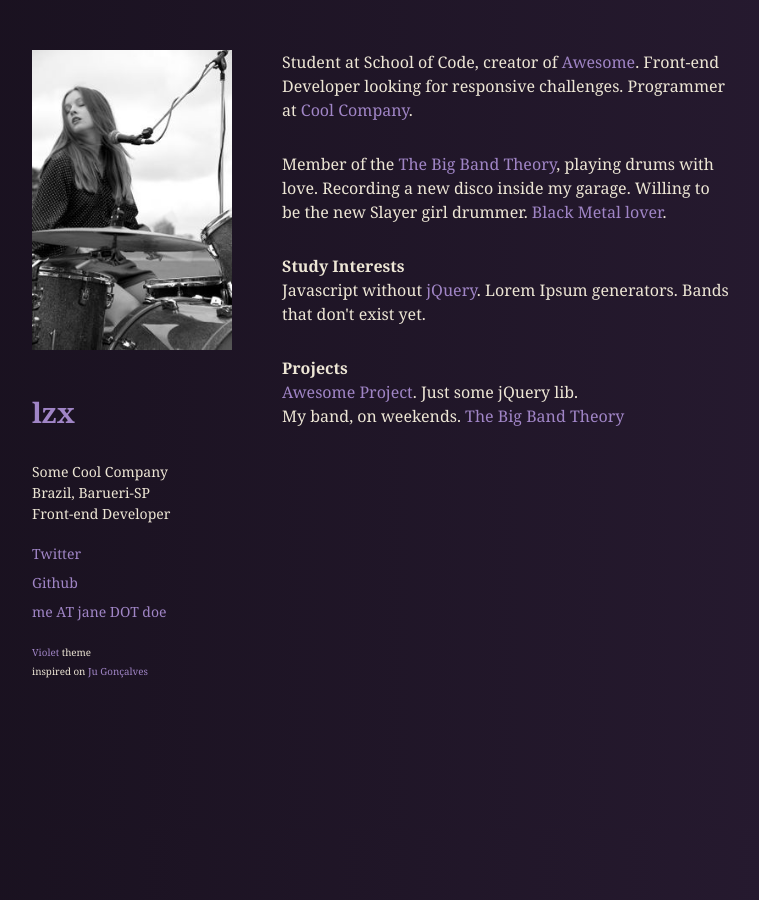
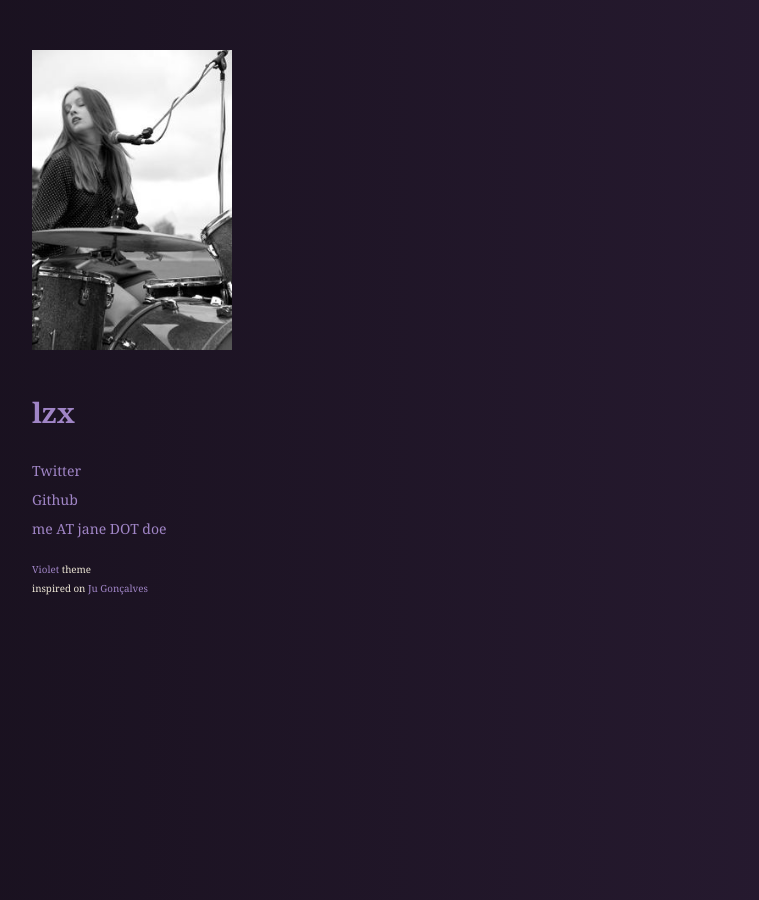
Before and after one commit to cookieli/blog, a Jekyll site: the page built from index.html, in a window 1280 px wide. Shown: the whole page, without its empty margins (68-827 px from the left). Built offline with Jekyll 4.4.1, drawn with Linux system fonts in a browser that asks for light colours.

Commit message:
change index.html

```diff
--- a/_config.yml
+++ b/_config.yml
@@ -12,10 +12,10 @@ url: http://lzx.github.io
 # if you don't have any of social below, comment the line
 # facebook: myfacebook
 # twitter: mytwitter
-github: https://github.com/cookieli
+github: cookieli
 email: coder.lzx.dev@gmail.com
 
-#gems:
-#  - jekyll-seo-tag
+gems:
+  - jekyll-seo-tag
 
 exclude: [README.md, Gemfile, Gemfile.lock, _site, Rakefile, travis.sh, vendor]
--- a/index.html
+++ b/index.html
@@ -8,12 +8,6 @@ title: Home
   <h1>
     <strong><a href="./">{{ site.name }}</a></strong>
   </h1>
-
-  <p>
-    Some Cool Company</br>
-    Brazil, Barueri-SP</br>
-    Front-end Developer
-  </p>
 
   <nav>
     <ul>
@@ -30,22 +24,4 @@ title: Home
 </header>
 
 <section class="content">
-  <p>
-    Student at School of Code, creator of <a href="http://aweso.me/">Awesome</a>. Front-end Developer looking for responsive challenges. Programmer at <a href="https://google.com/search?q=cool+company">Cool Company</a>.
-  </p>
-
-  <p>
-    Member of the <a href="https://google.com/search?q=big+bang+theory+show">The Big Band Theory</a>, playing drums with love. Recording a new disco inside my garage. Willing to be the new Slayer girl drummer. <a href="https://google.com/search?q=black+metal">Black Metal lover</a>.
-  </p>
-
-  <p>
-    <strong>Study Interests</strong></br>
-    Javascript without <a href="http://vanilla-js.com/">jQuery</a>. Lorem Ipsum generators. Bands that don't exist yet.
-  </p>
-
-  <p>
-    <strong>Projects</strong></br>
-    <a href="http://aweso.me/">Awesome Project</a>. Just some jQuery lib.
-    <br>My band, on weekends. <a href="https://google.com/search?q=my+band">The Big Band Theory</a>
-  </p>
 </section>
```
